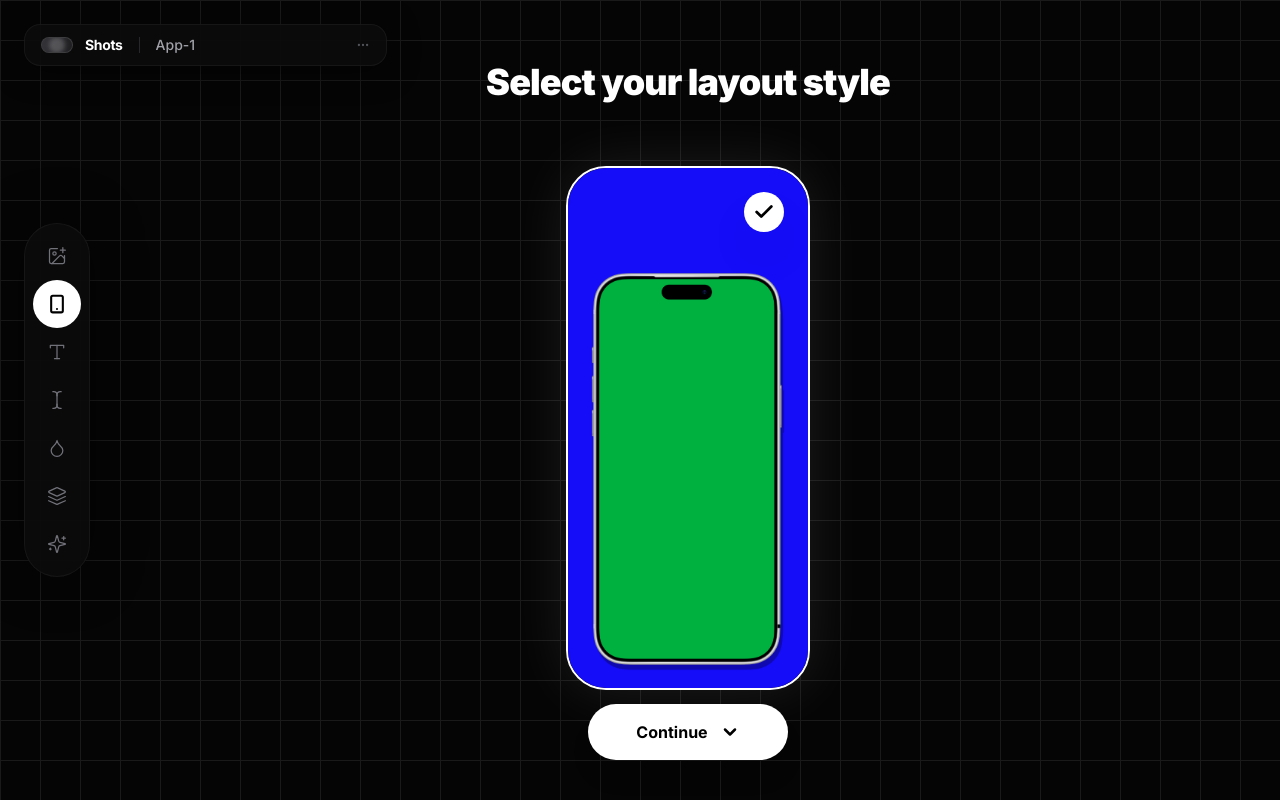
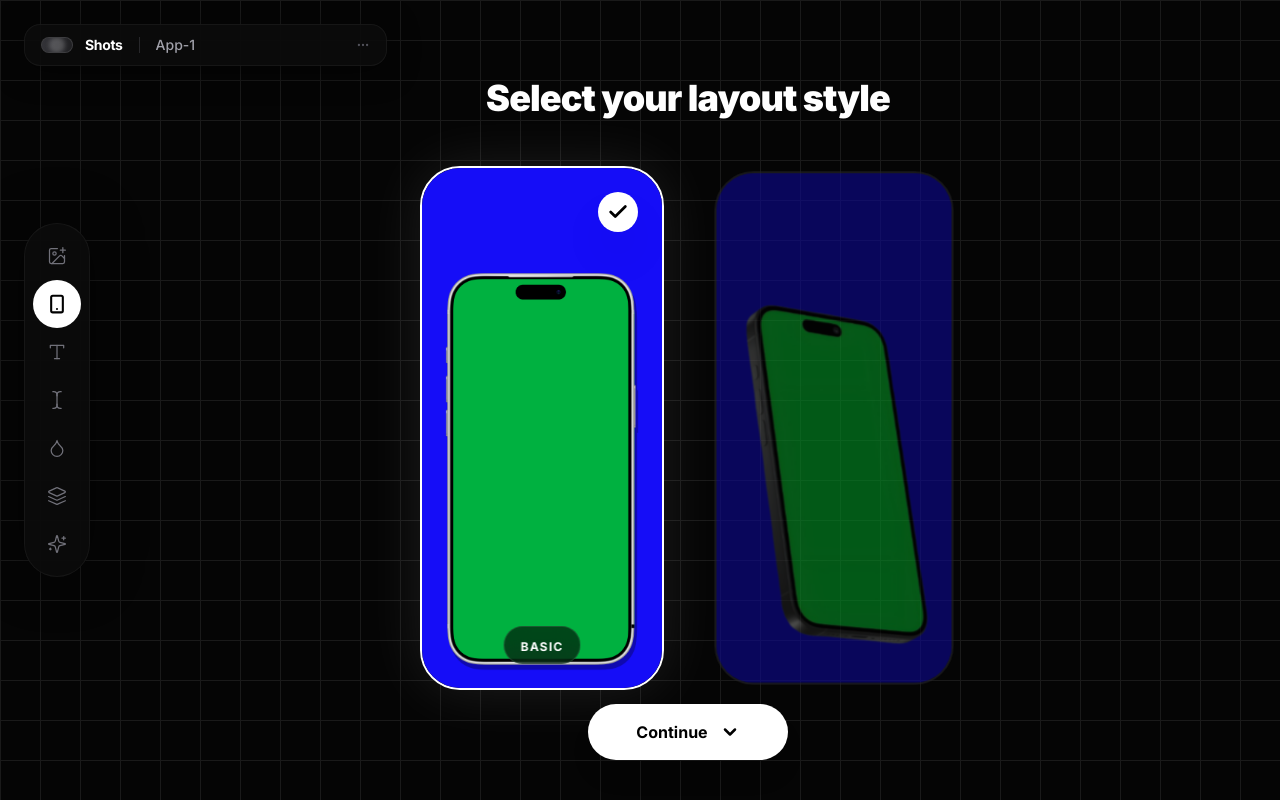
Before and after one commit to ChetanG111/app-s, a Next.js app: page / in a window 1280 px wide. Both pictures are taken after a click on the button 57 px from the left and 304 px from the top of the page. Built offline with nearby package versions, Linux system fonts and the light colour scheme.

Commit message:
Added Rotated style

```diff
--- a/app/page.tsx
+++ b/app/page.tsx
@@ -213,30 +213,41 @@ const UploadView: React.FC<ViewProps> = ({ uploadedImage, onImageUpload }) => {
     );
 };
 
-const StyleView: React.FC<{ uploadedImage: string | null }> = () => {
-    const [isSelected, setIsSelected] = useState(true);
-    const mockupImage = '/templates/layouts/Basic.png';
+const LAYOUT_STYLES = [
+    { id: 'Basic', name: 'Basic', image: '/templates/layouts/Basic.png' },
+    { id: 'Rotated', name: 'Rotated', image: '/templates/layouts/Rotated.png' },
+];
 
+interface StyleViewProps {
+    selectedStyle: string;
+    onSelect: (id: string) => void;
+}
+
+const StyleView: React.FC<StyleViewProps> = ({ selectedStyle, onSelect }) => {
     return (
-        <div className="flex flex-col items-center justify-center w-full h-full max-w-5xl mx-auto px-6 animate-in fade-in slide-in-from-bottom-4 duration-500">
-            <h1 className="text-white text-4xl font-black mb-8 pt-12 tracking-tight text-center">
+        <div className="flex flex-col items-center justify-center w-full h-full max-w-6xl mx-auto px-6 animate-in fade-in slide-in-from-bottom-4 duration-500 overflow-y-auto pt-16 pb-24">
+            <h1 className="text-white text-4xl font-black mb-12 tracking-tight text-center">
                 Select your layout style
             </h1>
 
-            <div className="relative mb-24 mt-8 flex justify-center">
+            <div className="flex flex-wrap items-center justify-center gap-12 w-full">
+                {LAYOUT_STYLES.map((style) => {
+                    const isSelected = selectedStyle === style.id;
+                    return (
                         <div
-                    onClick={() => setIsSelected(!isSelected)}
+                            key={style.id}
+                            onClick={() => onSelect(style.id)}
                             className={`
                                 group relative bg-[#0c0c0c] rounded-[2.5rem] overflow-hidden cursor-pointer transition-all duration-500 border-2
                                 ${isSelected
-                            ? 'border-white shadow-[0_0_60px_rgba(255,255,255,0.1)] scale-100'
+                                    ? 'border-white shadow-[0_0_60px_rgba(255,255,255,0.1)] scale-100 z-10'
                                     : 'border-zinc-800 scale-[0.98] hover:border-zinc-600 opacity-60 hover:opacity-100'
                                 }
                             `}
                         >
                             <img
-                        src={mockupImage}
-                        alt="Style mockup"
+                                src={style.image}
+                                alt={style.name}
                                 className="h-[520px] w-auto block object-contain"
                             />
 
@@ -249,7 +260,16 @@ const StyleView: React.FC<{ uploadedImage: string | null }> = () => {
                             {!isSelected && (
                                 <div className="absolute inset-0 bg-black/40 pointer-events-none transition-opacity duration-300" />
                             )}
+
+                            <div className={`
+                                absolute bottom-6 left-1/2 -translate-x-1/2 px-4 py-1.5 bg-black/60 backdrop-blur-md rounded-full border border-white/10 transition-all duration-300
+                                ${isSelected ? 'opacity-100' : 'opacity-0 group-hover:opacity-100'}
+                            `}>
+                                <span className="text-xs font-bold tracking-widest uppercase text-white">{style.name}</span>
                             </div>
+                        </div>
+                    );
+                })}
             </div>
         </div>
     );
@@ -535,10 +555,11 @@ const BackgroundView: React.FC<BackgroundViewProps> = ({
 
 interface GenerateViewProps {
     uploadedImage: string | null;
+    selectedStyle: string;
     onNotify: (message: string, type: NotificationType) => void;
 }
 
-const GenerateView: React.FC<GenerateViewProps> = ({ uploadedImage, onNotify }) => {
+const GenerateView: React.FC<GenerateViewProps> = ({ uploadedImage, selectedStyle, onNotify }) => {
     const [isGenerating, setIsGenerating] = useState(false);
     const [history, setHistory] = useState<any[]>([]);
     const [viewingImage, setViewingImage] = useState<string | null>(null);
@@ -569,7 +590,10 @@ const GenerateView: React.FC<GenerateViewProps> = ({ uploadedImage, onNotify })
             const response = await fetch("/api/generate", {
                 method: "POST",
                 headers: { "Content-Type": "application/json" },
-                body: JSON.stringify({ screenshot: uploadedImage }),
+                body: JSON.stringify({
+                    screenshot: uploadedImage,
+                    style: selectedStyle
+                }),
             });
 
             const data = await response.json();
@@ -754,6 +778,7 @@ export default function Home() {
     const { notification, showNotification, hideNotification } = useNotification();
     const [selectedIndex, setSelectedIndex] = useState(0);
     const [uploadedImage, setUploadedImage] = useState<string | null>(null);
+    const [selectedStyle, setSelectedStyle] = useState("Basic");
     const [headline, setHeadline] = useState("");
     const [selectedFont, setSelectedFont] = useState("standard");
     const [selectedColor, setSelectedColor] = useState("white");
@@ -812,7 +837,10 @@ export default function Home() {
                 )}
 
                 {selectedIndex === 1 && (
-                    <StyleView uploadedImage={uploadedImage} />
+                    <StyleView
+                        selectedStyle={selectedStyle}
+                        onSelect={setSelectedStyle}
+                    />
                 )}
 
                 {selectedIndex === 2 && (
@@ -839,6 +867,7 @@ export default function Home() {
                 {selectedIndex === 6 && (
                     <GenerateView
                         uploadedImage={uploadedImage}
+                        selectedStyle={selectedStyle}
                         onNotify={showNotification}
                     />
                 )}
```
Also changed, not shown: app/api/generate/route.ts (+2 -2 lines), public/outputs/mockup-1767897056731.png (added), public/templates/layouts/Rotated.png (added). Lines whose indentation alone changed are shown as unchanged.
